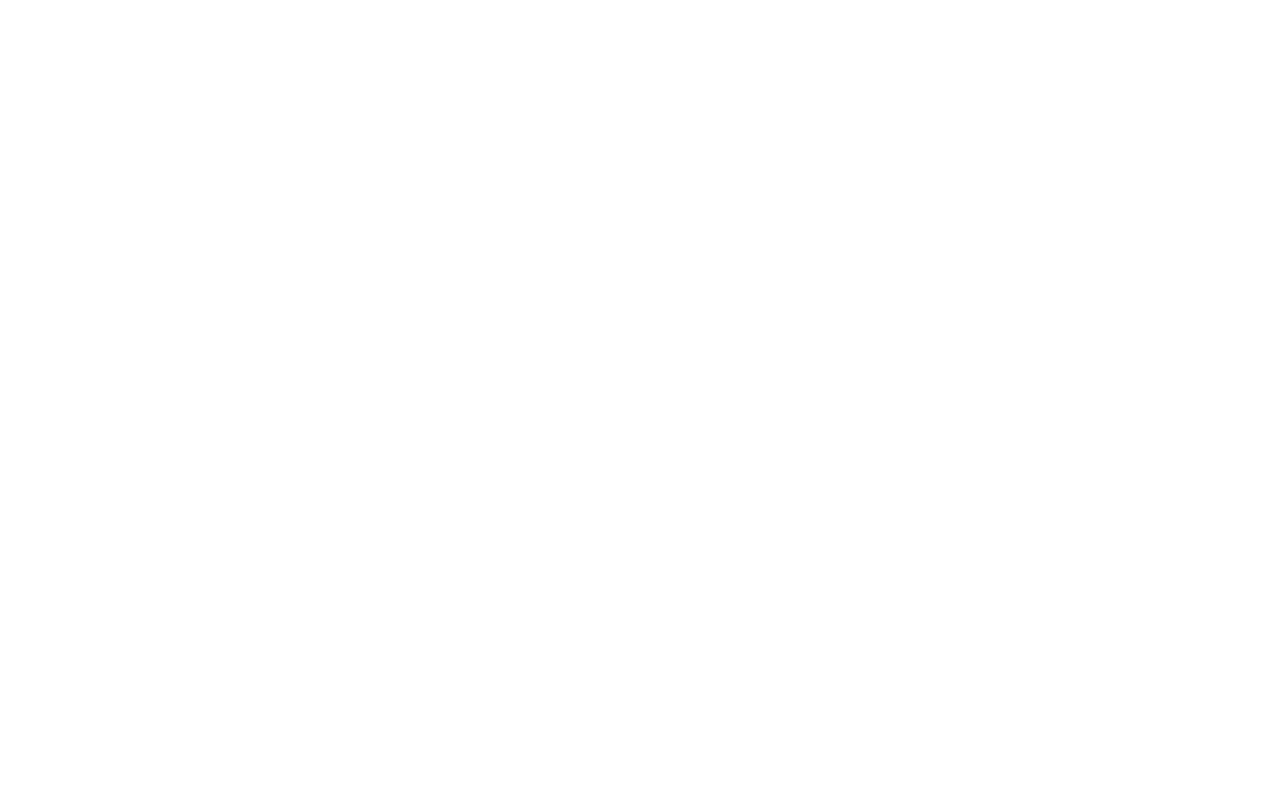
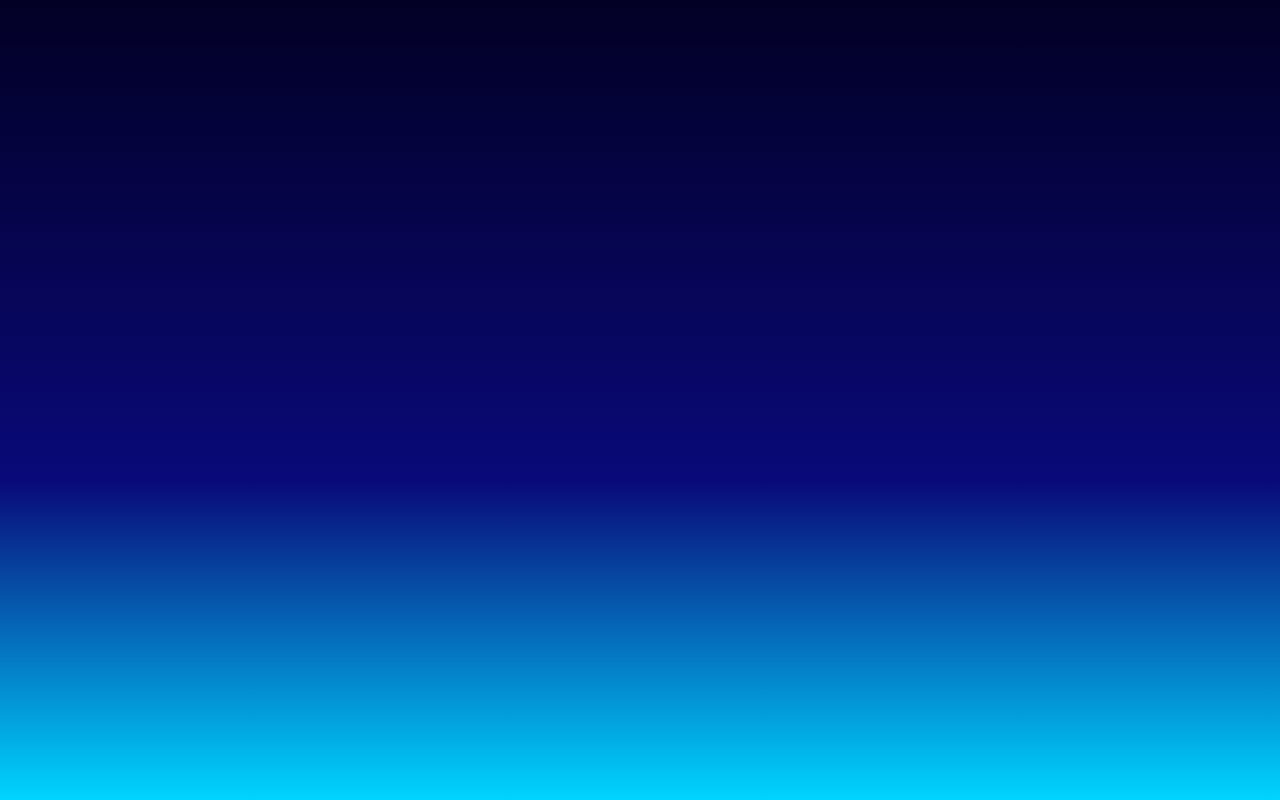
Before and after one commit to leafcis/DSM-Homework, a React (Create React App) app: page / in a window 1280 px wide. Built offline with nearby package versions, Linux system fonts and the light colour scheme.

Commit message:
Landing 페이지

```diff
--- a/package.json
+++ b/package.json
@@ -10,6 +10,7 @@
     "@types/node": "^12.0.0",
     "@types/react": "^16.9.0",
     "@types/react-dom": "^16.9.0",
+    "@types/styled-components": "^5.0.1",
     "react": "^16.13.1",
     "react-dom": "^16.13.1",
     "react-google-login": "^5.1.2",
--- a/src/App.tsx
+++ b/src/App.tsx
@@ -1,10 +1,14 @@
 import React from 'react';
-// import Login from './Login'
+
+import { GlobalStyle } from './utils'
+
+import { Landing } from './component'
 
 function App() {
   return (
     <div className="App">
-
+      <GlobalStyle />
+      <Landing />
     </div>
   );
 }
--- /dev/null
+++ b/src/component/Landing/Landing.tsx
@@ -0,0 +1,16 @@
+import React from 'react';
+import * as S from './LandingStyle';
+
+interface LandingProps {
+
+}
+
+ const Landing: React.FC<LandingProps> = ({}) => {
+  return (
+    <S.LandingWrapper>
+
+    </S.LandingWrapper>
+  )
+ }
+
+ export default Landing
--- /dev/null
+++ b/src/component/Landing/LandingStyle.tsx
@@ -0,0 +1,8 @@
+import styled from 'styled-components'
+
+export const LandingWrapper = styled.div`
+  width: 100vw;
+  height: 100vh;
+  background: rgb(2,0,36);
+  background: linear-gradient(180deg, rgba(2,0,36,1) 0%, rgba(9,9,121,1) 60%, rgba(0,212,255,1) 100%);
+`
--- /dev/null
+++ b/src/component/index.ts
@@ -0,0 +1,5 @@
+import Landing from './Landing/Landing';
+
+export {
+  Landing
+}
--- /dev/null
+++ b/src/utils/index.ts
@@ -0,0 +1,5 @@
+import GlobalStyle from './style/GlobalStyle';
+
+export {
+  GlobalStyle
+}
--- /dev/null
+++ b/src/utils/style/GlobalStyle.tsx
@@ -0,0 +1,9 @@
+import { createGlobalStyle } from 'styled-components';
+
+const GlobalStyle = createGlobalStyle`
+  body {
+    margin: 0;
+  }
+`
+
+export default GlobalStyle;
```
Also changed, not shown: src/component/Login/Login.tsx (renamed from src/component/Login.tsx), 1 other file (tests, documents, lock files or other folders).
